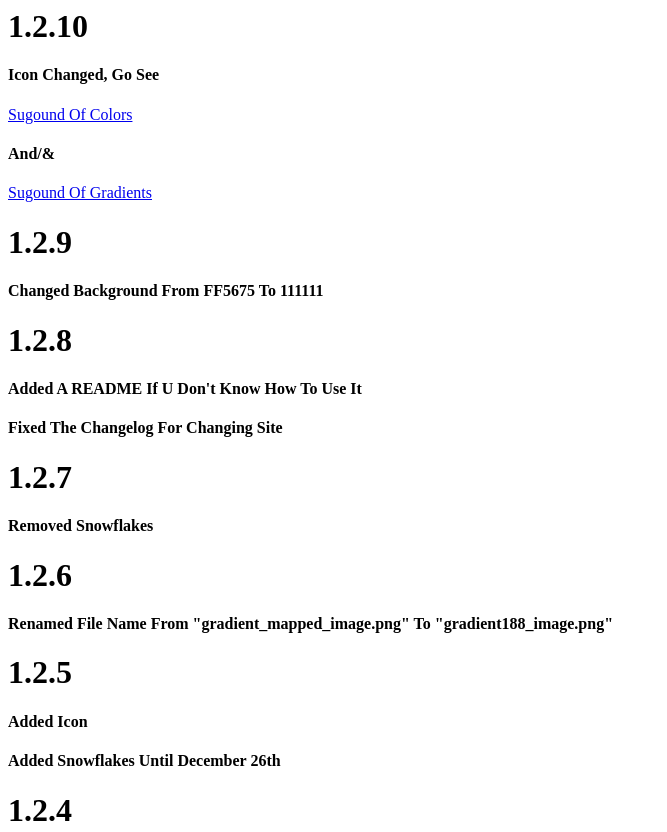
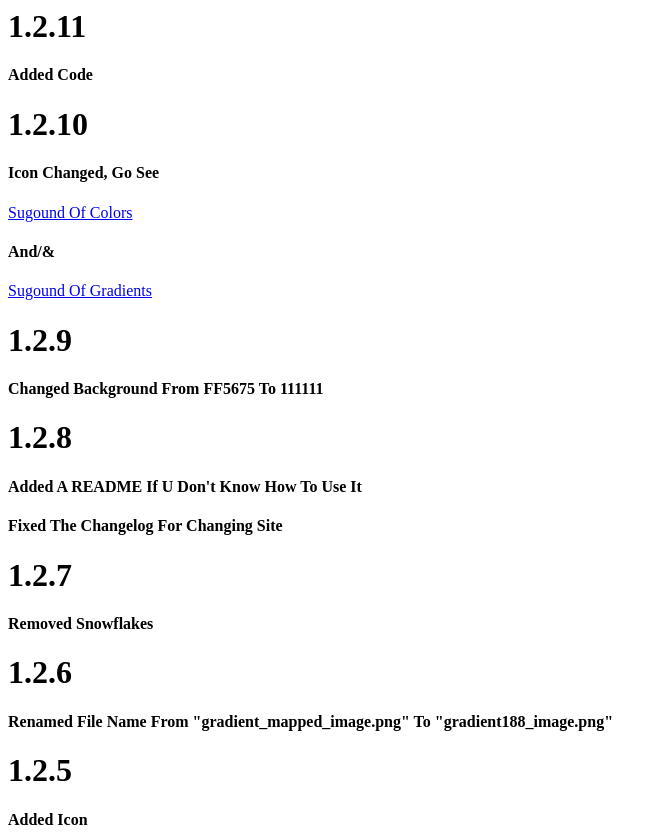
Before and after one commit to log833/cgsg-changelog, a plain HTML site: page index.html in a window 1280 px wide. Shown: the top 832 px of the page, without its empty margins (0-667 px from the left). Drawn offline with Linux system fonts and the light colour scheme.

Commit message:
Update index.html

```diff
--- a/index.html
+++ b/index.html
@@ -1,3 +1,5 @@
+<h1>1.2.11</h1>
+<h4>Added Code</h4>
 <h1>1.2.10</h1>
 <h4>Icon Changed, Go See</h4>
 <a href="https://log833.github.io/crappy-gradient-stop-generator/create.color.png" target="_blank" rel="noopener noreferrer">
```
